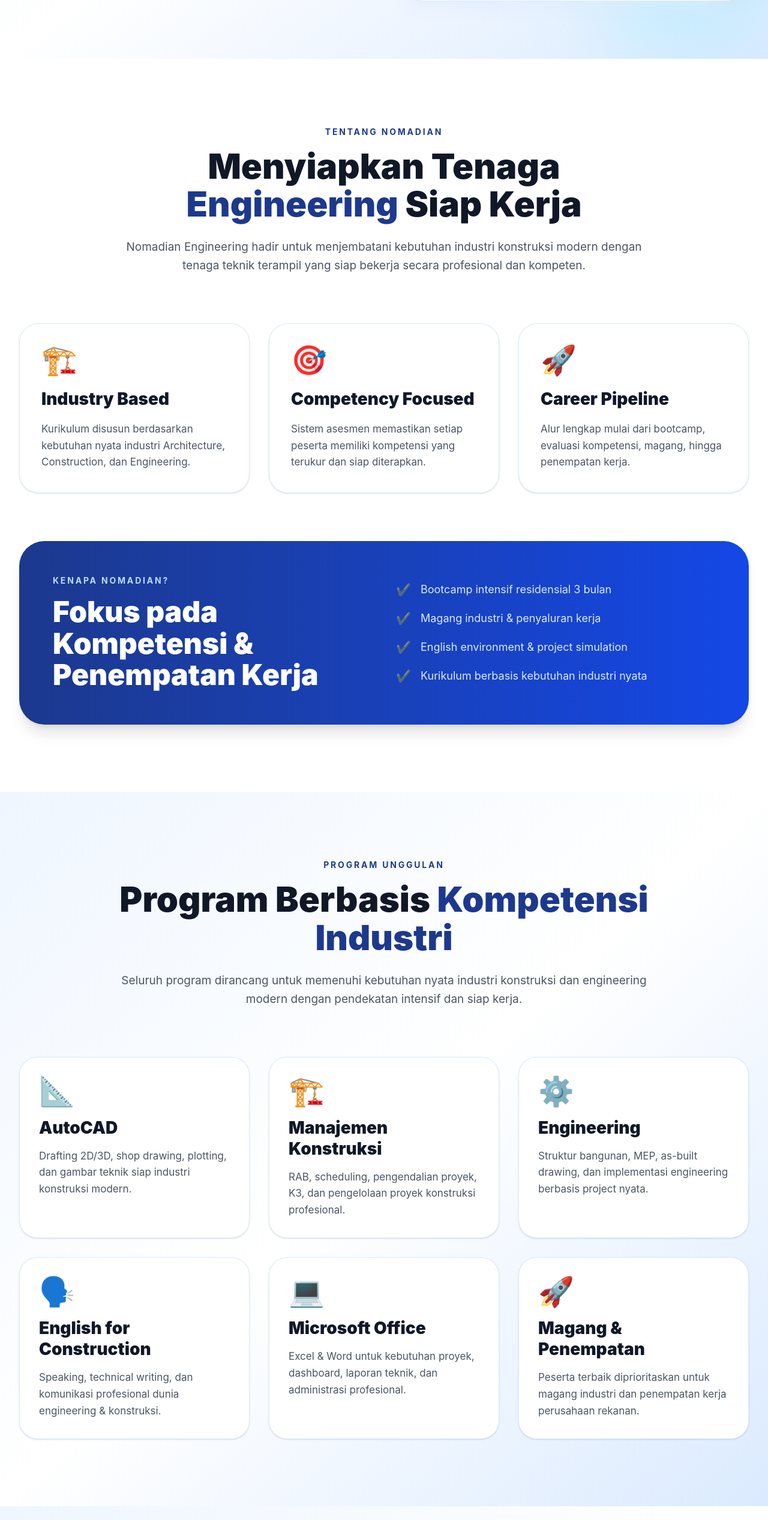
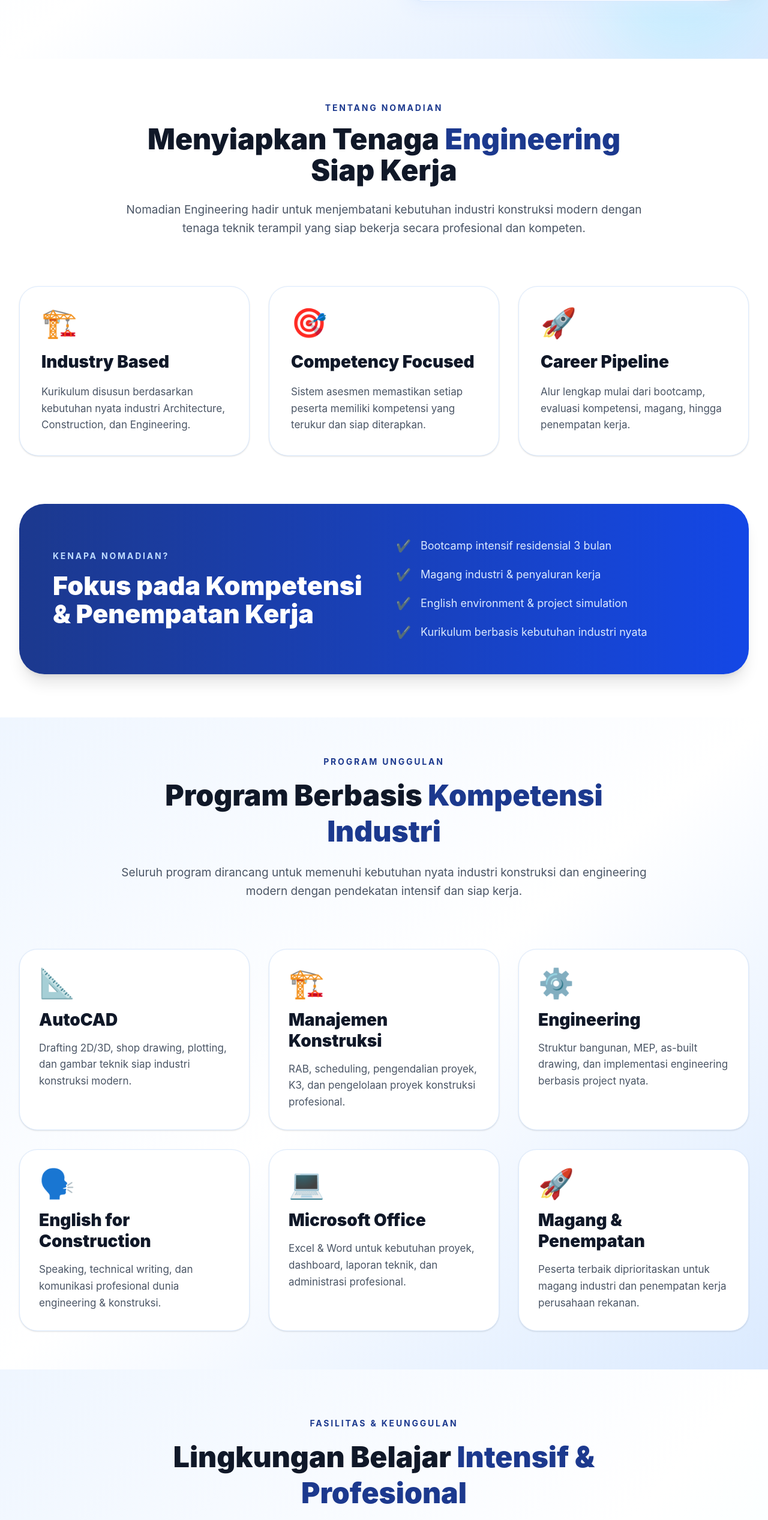
Before and after one commit to agusds1/nomadian-engineering, a React (Vite) app: page / in a window 1280 px wide. Shown: the part 812-3346 px from the top of the page at 60% size. Built offline with nearby package versions, Linux system fonts and the light colour scheme.

Commit message:
update ui

```diff
--- a/src/components/About.jsx
+++ b/src/components/About.jsx
@@ -10,8 +10,8 @@
       transition={{ duration: 0.7 }}
       viewport={{ once: true }}
       id="about"
-      className="py-20 md:py-28 bg-white overflow-hidden"
-    >
+      className="py-18 md:py-18 bg-white overflow-hidden"
+      >
 
       <div className="max-w-7xl mx-auto px-5 md:px-8">
 
@@ -24,7 +24,7 @@
 
           </p>
 
-          <h2 className="text-[34px] sm:text-[42px] lg:text-[58px] leading-[1.1] font-black text-gray-900">
+          <h2 className="text-4xl md:text-5xl leading-[1.1] font-black text-gray-900">
 
             Menyiapkan Tenaga
             <span className="text-blue-900"> Engineering </span>
@@ -115,7 +115,7 @@
 
                 </p>
 
-                <h3 className="text-[32px] md:text-[48px] leading-[1.1] font-black">
+                <h3 className="text-[32px] md:text-[43px] leading-[1.1] font-black">
 
                   Fokus pada
                   Kompetensi &
--- a/src/components/Benefits.jsx
+++ b/src/components/Benefits.jsx
@@ -50,7 +50,7 @@
 
     <section
       id="benefits"
-      className="py-20 md:py-28 bg-gradient-to-br from-blue-50 via-white to-cyan-50 overflow-hidden"
+      className="py-18 md:py-20 bg-gradient-to-br from-blue-50 via-white to-cyan-50 overflow-hidden"
     >
 
       <div className="max-w-7xl mx-auto px-5 md:px-8">
@@ -64,7 +64,7 @@
 
           </p>
 
-          <h2 className="text-[34px] sm:text-[42px] lg:text-[58px] leading-[1.1] font-black text-gray-900">
+          <h2 className="text-4xl md:text-5xl leading-tight font-black text-gray-900">
 
             Lingkungan Belajar
             <span className="text-blue-900"> Intensif & Profesional</span>
@@ -140,7 +140,7 @@
 
                 </p>
 
-                <h3 className="text-[32px] md:text-[48px] leading-[1.1] font-black text-white">
+                <h3 className="text-[32px] md:text-[43px] leading-[1.1] font-black text-white">
 
                   Fokus Belajar,
                   Fokus Karir,
--- a/src/components/CTA.jsx
+++ b/src/components/CTA.jsx
@@ -25,7 +25,7 @@
 
               </p>
 
-              <h2 className="text-4xl md:text-5xl font-black leading-tight text-white">
+              <h2 className="text-3xl md:text-4xl font-black leading-tight text-white">
 
                 Bangun Masa Depan
                 Engineering-mu
@@ -59,7 +59,7 @@
 
               {/* BUTTON 2 */}
               <a
-                href="https://wa.me/6281234567890"
+                href="https://wa.me/6281213129318"
                 target="_blank"
                 rel="noopener noreferrer"
                 className="bg-green-500 text-white font-black text-lg px-8 py-5 rounded-2xl text-center hover:bg-green-400 hover:-translate-y-2 hover:shadow-2xl hover:shadow-green-500/40 transition-all duration-300"
--- a/src/components/Contact.jsx
+++ b/src/components/Contact.jsx
@@ -4,7 +4,7 @@
 
     <section
       id="contact"
-      className="py-20 md:py-24 bg-gradient-to-br from-white via-blue-50 to-cyan-50 overflow-hidden"
+      className="py-18 md:py-20 bg-gradient-to-br from-white via-blue-50 to-cyan-50 overflow-hidden"
     >
 
       <div className="max-w-7xl mx-auto px-6">
@@ -81,7 +81,7 @@
 
                 <p className="text-gray-700 text-base md:text-lg">
 
-                  08xxxxxxxxxx
+                  081213129318
 
                 </p>
 
@@ -124,7 +124,7 @@
 
             {/* ================= BUTTON ================= */}
             <a
-              href="https://wa.me/628123456789"
+              href="https://wa.me/6281213129318"
               target="_blank"
               rel="noopener noreferrer"
               className="inline-flex items-center justify-center mt-8 bg-green-500 text-white px-8 py-4 rounded-2xl font-black hover:bg-green-600 hover:-translate-y-2 hover:shadow-2xl hover:shadow-green-400/30 transition-all duration-300"
@@ -249,6 +249,21 @@
 
               </div>
 
+              {/* MOTIVASI */}
+              <div>
+
+                <label className="block text-sm font-bold text-gray-700 mb-2">
+                  Motivasi Mengikuti Bootcamp
+                </label>
+
+                <textarea
+                  rows="4"
+                  placeholder="Ceritakan alasan Anda mengikuti program ini..."
+                  className="w-full px-5 py-4 rounded-2xl border border-gray-300 focus:outline-none focus:border-blue-900 focus:ring-4 focus:ring-blue-100 transition-all duration-300"
+                ></textarea>
+
+              </div>
+
               {/* BUTTON */}
               <button
                 type="submit"
--- a/src/components/FAQ.jsx
+++ b/src/components/FAQ.jsx
@@ -88,7 +88,7 @@
 
     <section
       id="faq"
-      className="py-20 md:py-24 bg-gradient-to-br from-blue-50 via-white to-cyan-50 overflow-hidden"
+      className="py-18 md:py-20 bg-gradient-to-br from-blue-50 via-white to-cyan-50 overflow-hidden"
     >
 
       <div className="max-w-5xl mx-auto px-6">
--- a/src/components/Flow.jsx
+++ b/src/components/Flow.jsx
@@ -80,7 +80,7 @@
           </svg>
 
           {/* Pendaftaran */}
-          <div className="absolute left-[3%] top-[18%]">
+          <div className="absolute left-[5%] top-[20%]">
 
             <div className="w-5 h-5 bg-blue-600 rounded-full shadow-lg mb-4"></div>
 
@@ -95,7 +95,7 @@
           </div>
 
           {/* Pelatihan */}
-          <div className="absolute left-[30%] top-[45%]">
+          <div className="absolute left-[32%] top-[45%]">
 
             <div className="w-5 h-5 bg-blue-600 rounded-full shadow-lg mb-4"></div>
 
--- a/src/components/Gallery.jsx
+++ b/src/components/Gallery.jsx
@@ -64,7 +64,7 @@
 
     <section
       id="gallery"
-      className="py-20 md:py-24 bg-gradient-to-br from-white via-blue-50 to-cyan-50 overflow-hidden"
+      className="py-18 md:py-20 bg-gradient-to-br from-white via-blue-50 to-cyan-50 overflow-hidden"
     >
 
       <div className="max-w-6xl mx-auto px-6">
--- a/src/components/Pricing.jsx
+++ b/src/components/Pricing.jsx
@@ -212,7 +212,7 @@
               </a>
 
               <a
-                href="https://wa.me/6281234567890"
+                href="https://wa.me/6281213129318"
                 target="_blank"
                 rel="noopener noreferrer"
                 className="border border-white/20 text-white font-bold text-center px-8 py-4 rounded-2xl hover:bg-white/10 hover:-translate-y-2 hover:shadow-xl transition-all duration-300"
--- a/src/components/Programs.jsx
+++ b/src/components/Programs.jsx
@@ -56,7 +56,7 @@
       transition={{ duration: 0.7 }}
       viewport={{ once: true }}
       id="programs"
-      className="py-20 md:py-28 bg-gradient-to-br from-blue-50 via-white to-blue-100 overflow-hidden"
+      className="py-14 md:py-16 bg-gradient-to-br from-blue-50 via-white to-blue-100 overflow-hidden"
     >
 
       <div className="max-w-7xl mx-auto px-5 md:px-8">
@@ -70,7 +70,7 @@
 
           </p>
 
-          <h2 className="text-[34px] sm:text-[42px] lg:text-[58px] leading-[1.1] font-black text-gray-900">
+          <h2 className="text-4xl md:text-5xl leading-tight font-black text-gray-900">
 
             Program Berbasis
             <span className="text-blue-900"> Kompetensi Industri</span>
--- a/src/components/Testimonial.jsx
+++ b/src/components/Testimonial.jsx
@@ -80,7 +80,7 @@
 
     <section
       id="testimonials"
-      className="py-20 md:py-24 bg-gradient-to-br from-blue-50 via-white to-cyan-50 overflow-hidden"
+      className="py-18 md:py-20 bg-gradient-to-br from-blue-50 via-white to-cyan-50 overflow-hidden"
     >
 
       <div className="max-w-6xl mx-auto px-6">
```
